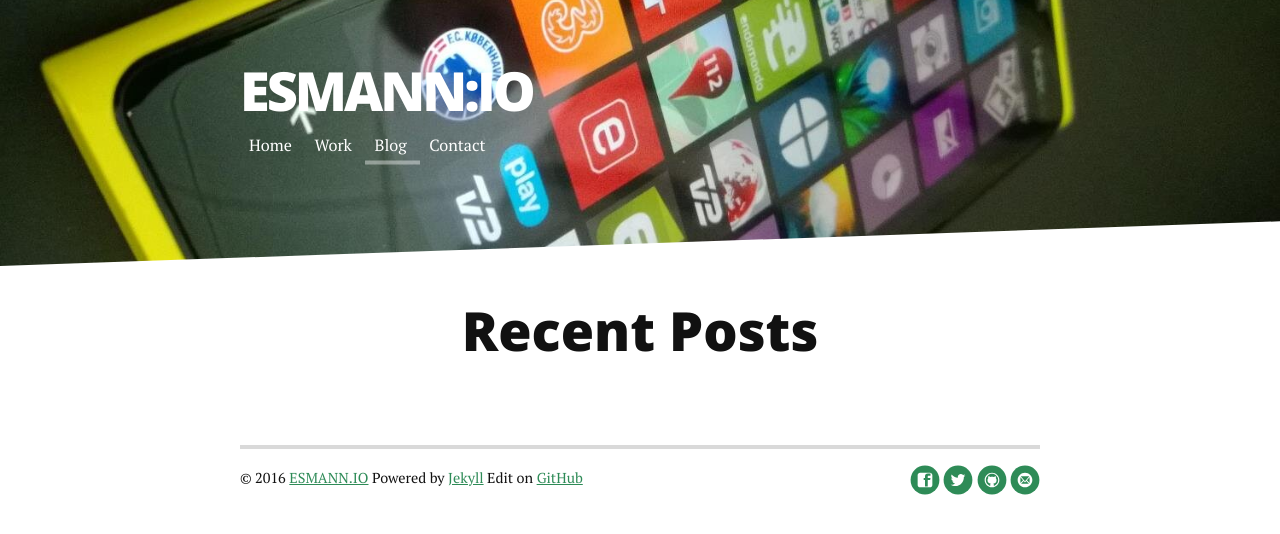
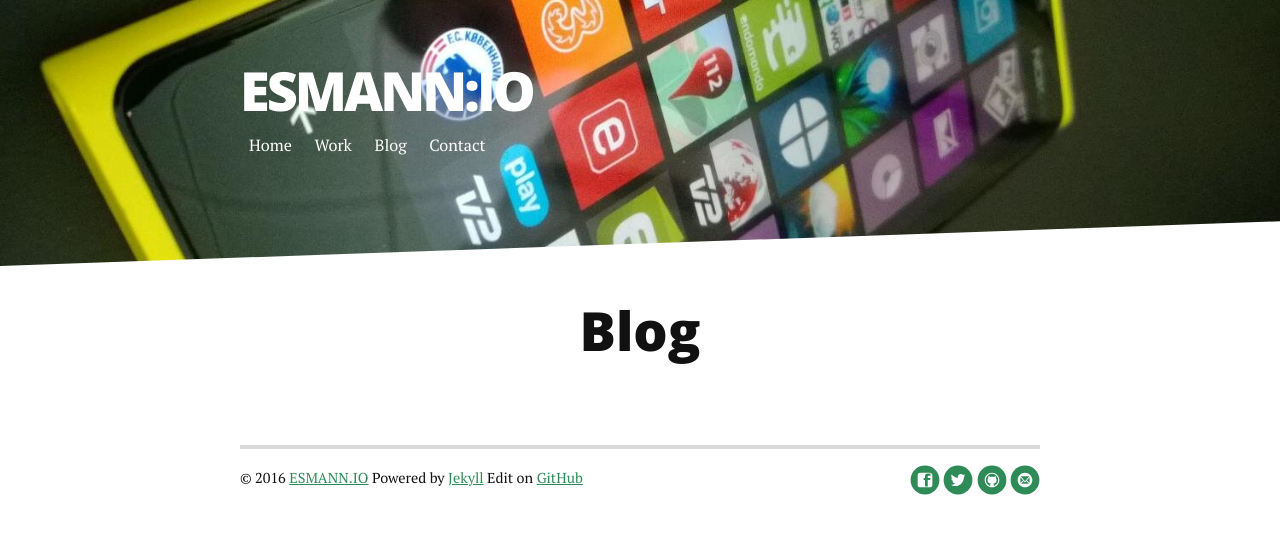
Before and after one commit to esmann-io/esmann-io.github.io, a Jekyll site: the page built from blog.html, in a window 1280 px wide. Shown: the top 534 px of the page. Built offline with Jekyll 4.4.1, drawn with Linux system fonts in a browser that asks for light colours; nearby versions of some CDN libraries; Markdown is read by kramdown in place of the engine named in the settings.

Commit message:
no message

```diff
--- a/_config.yml
+++ b/_config.yml
@@ -18,7 +18,7 @@
  - title: Work
    url: /work
  - title: Blog
-   url: /blog
+   url: /blog.html
  - title: Contact
    url: /contact
 
--- a/blog.html
+++ b/blog.html
@@ -4,7 +4,7 @@
 ---
 
 <div class="home" id="home">
-  <h1 class="pageTitle">Recent Posts</h1>
+  <h1 class="pageTitle">Blog</h1>
   <ul class="posts noList">
     {% for post in paginator.posts %}
       <li>
```
